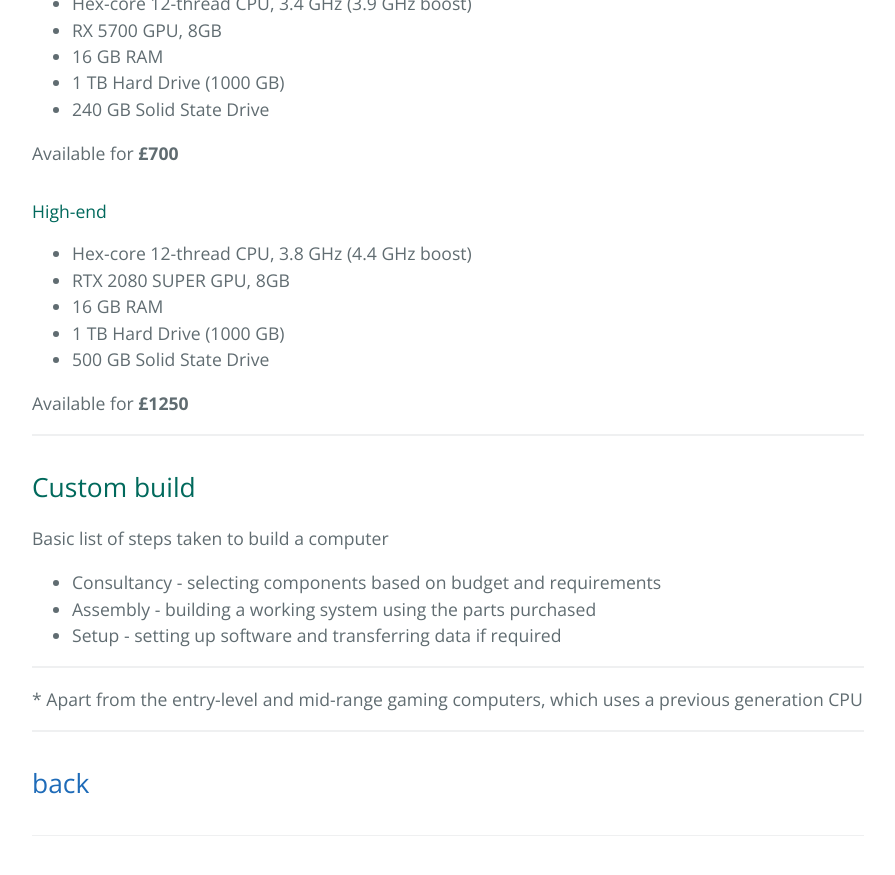
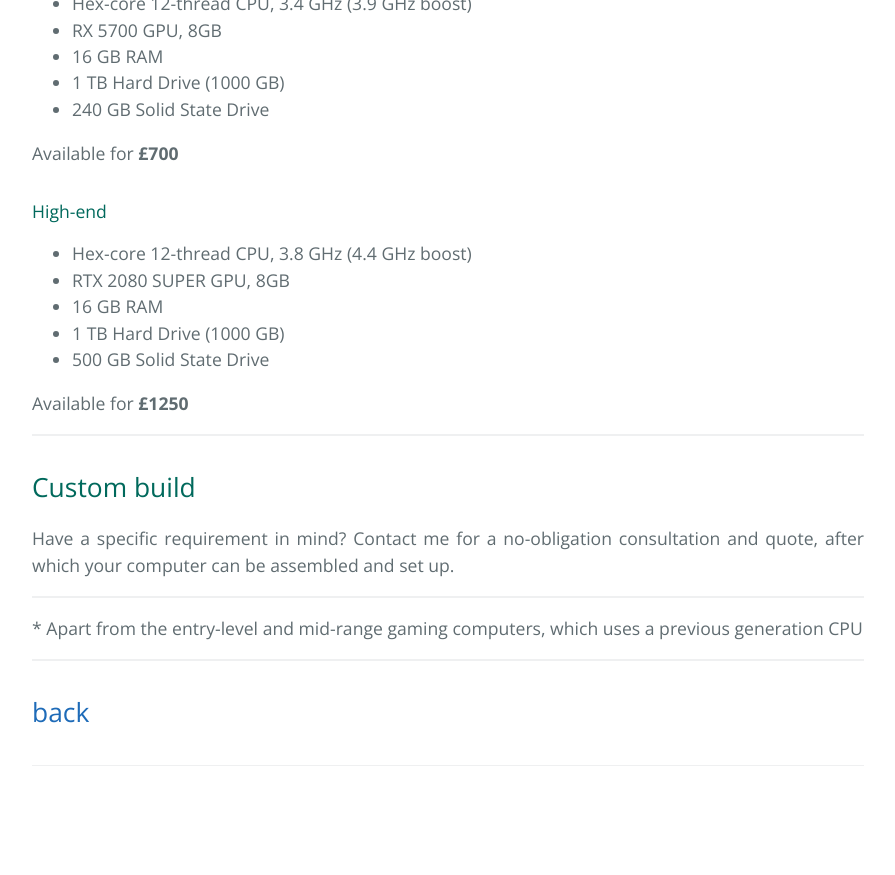
Before and after one commit to OrchardComputerSolutions/OrchardComputerSolutions.github.io, a Jekyll site: the page built from newbuilds/index.md, in a window 1280 px wide and 900 px high, scrolled down 3793 px. Shown: the top 875 px of the window, without its empty margins (192-1087 px from the left). Built offline with Jekyll 4.4.1, drawn with Linux system fonts in a browser that asks for light colours; after the commit the page ends 4623 px from its top, so only the background shows below that.

Commit message:
Update index.md

```diff
--- a/newbuilds/index.md
+++ b/newbuilds/index.md
@@ -91,11 +91,7 @@ All gaming computers are built in the case above, but with the level of componen
 
 ## Custom build
 
-Basic list of steps taken to build a computer
-
- - Consultancy - selecting components based on budget and requirements
- - Assembly - building a working system using the parts purchased
- - Setup - setting up software and transferring data if required
+Have a specific requirement in mind? Contact me for a no-obligation consultation and quote, after which your computer can be assembled and set up.
 
 * * *
 
```
